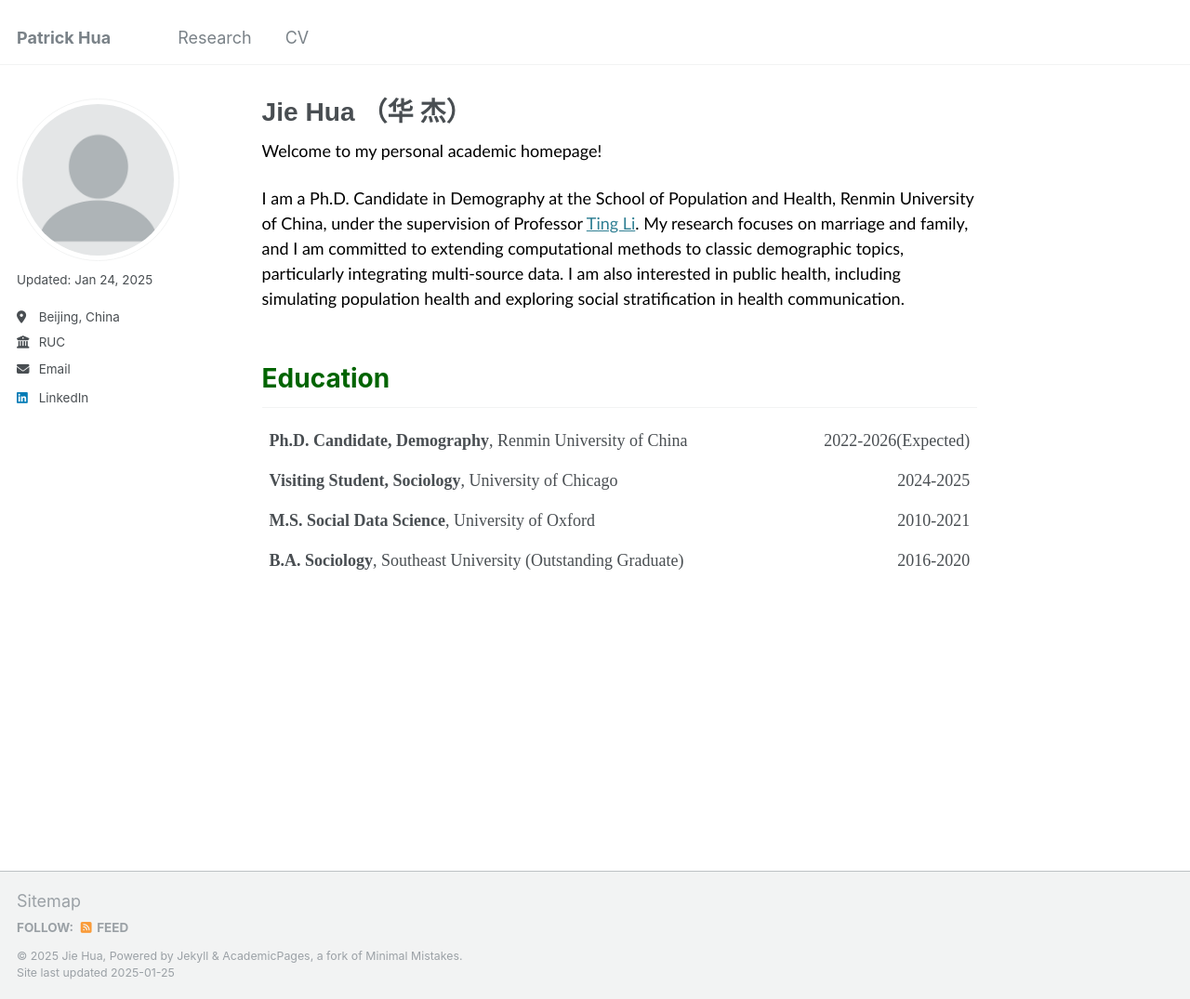
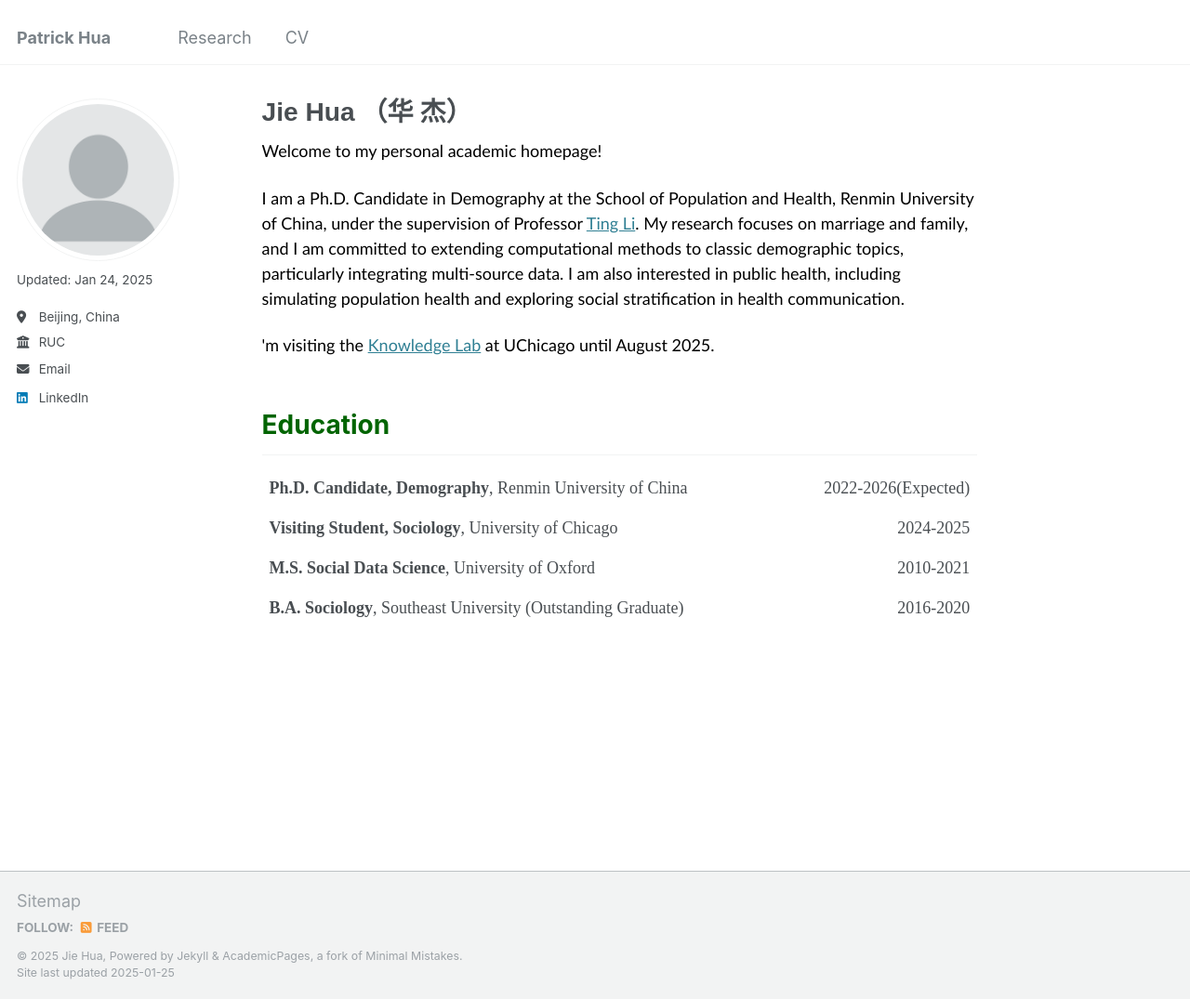
Before and after one commit to jiehua-css/jiehua-css.github.io, a Jekyll site: the page built from _pages/about.md, in a window 1280 px wide and 1075 px high. Shown: the whole window at 93% size. Built offline with Jekyll 4.4.1, drawn with Linux system fonts in a browser that asks for light colours.

Commit message:
Update about.md

```diff
--- a/_pages/about.md
+++ b/_pages/about.md
@@ -20,6 +20,9 @@ Welcome to my personal academic homepage!
 </p>
 <p class="bio-text">
 I am a Ph.D. Candidate in Demography at the School of Population and Health, Renmin University of China, under the supervision of Professor <a href="https://litingkitty.cn/" target="_blank">Ting Li</a>. My research focuses on marriage and family, and I am committed to extending computational methods to classic demographic topics, particularly integrating multi-source data. I am also interested in public health, including simulating population health and exploring social stratification in health communication.
+</p>
+<p class="bio-text">
+'m visiting the  <a href="https://knowledgelab.org/">Knowledge Lab</a> at UChicago until August 2025.
 </p>
 
 <style>
```
